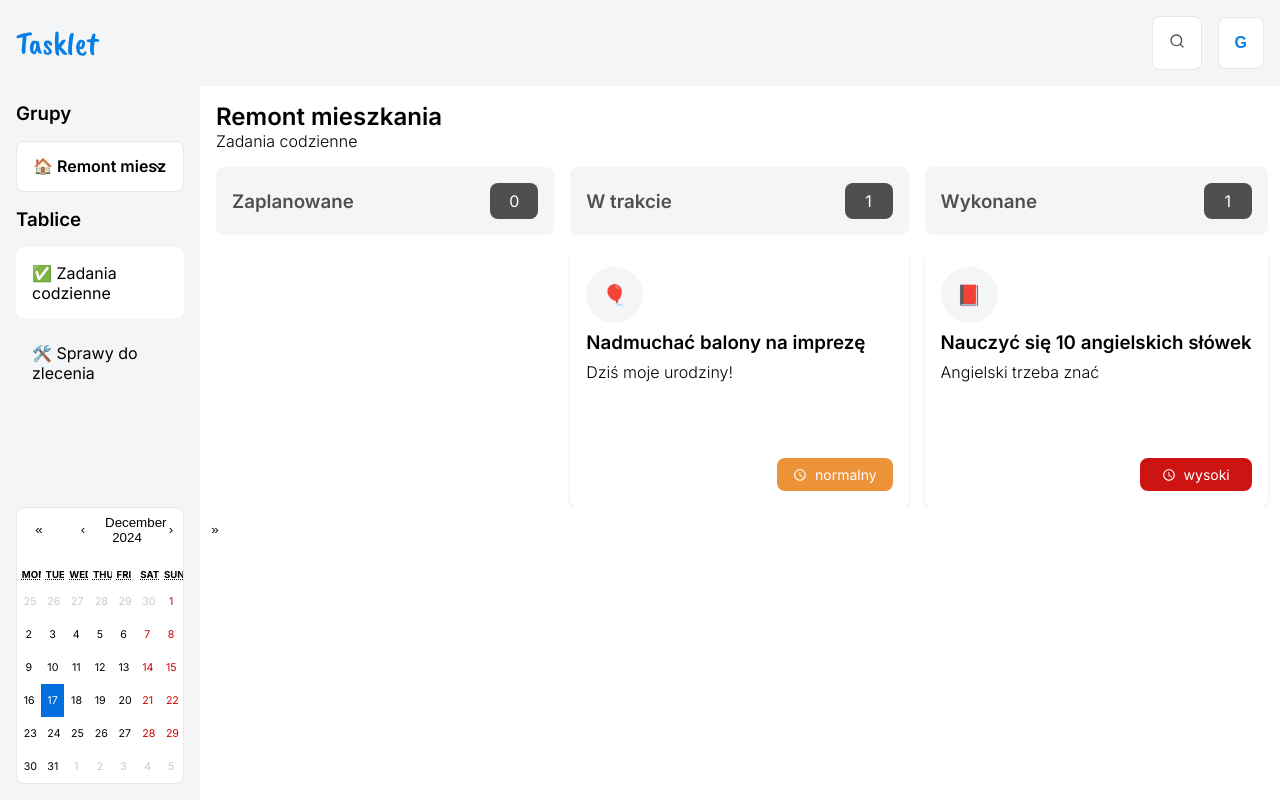
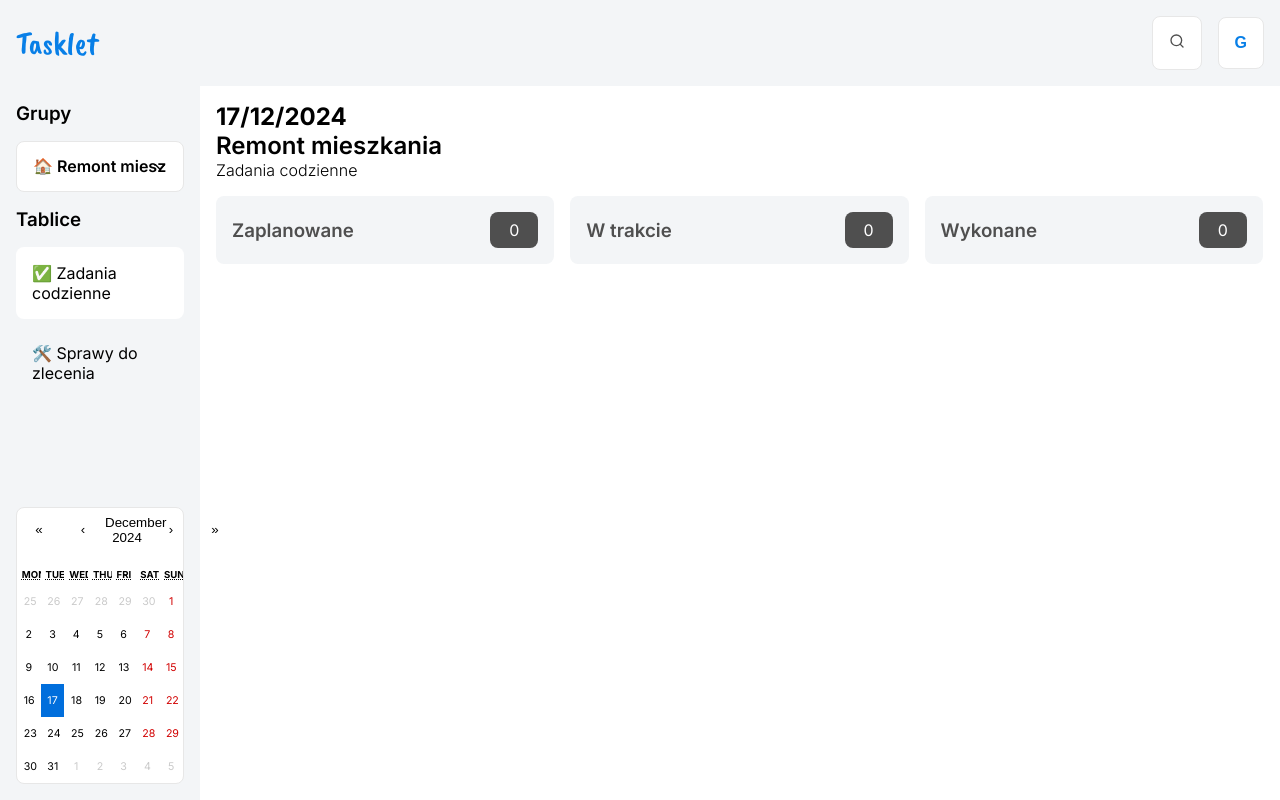
Before and after one commit to Trybuu/tasklet, a React (Vite) app: page / in a window 1280 px wide. Built offline with nearby package versions, Linux system fonts and the light colour scheme.

Commit message:
Calendar works with tasks

```diff
--- a/src/App.tsx
+++ b/src/App.tsx
@@ -3,6 +3,7 @@ import Header from './components/Header/Header'
 import { Sidebar } from './components/Sidebar'
 import { Board } from './components/Board'
 import { useReducer } from 'react'
+import { Value } from 'react-calendar/src/shared/types.js'
 
 const Main = styled.main`
   display: grid;
@@ -17,6 +18,7 @@ export type Action =
   | { type: 'select_group'; payload: string }
   | { type: 'add_group'; payload: Group }
   | { type: 'select_board'; payload: string }
+  | { type: 'select_date'; payload: Value }
 interface Group {
   groupId: string
   groupName: string
@@ -40,7 +42,7 @@ interface Todo {
   icon: string
   status: string
   priority: string
-  createdAt: number
+  createdAt: Value
 }
 
 export type Boards = Board[]
@@ -48,10 +50,12 @@ export type Groups = Group[]
 export type Todos = Todo[]
 
 interface InitialState {
+  date: Value
   groups: Groups
 }
 
 const initialState: InitialState = {
+  date: new Date(),
   groups: [
     {
       groupId: '210239eu',
@@ -72,7 +76,7 @@ const initialState: InitialState = {
               icon: '🎈',
               status: 'in-progress',
               priority: 'normalny',
-              createdAt: new Date().getTime(),
+              createdAt: new Date('Wed Jan 08 2025 00:00:00 GMT+0100'),
             },
             {
               id: 'khsdv87q34ghb',
@@ -81,7 +85,7 @@ const initialState: InitialState = {
               icon: '📕',
               status: 'completed',
               priority: 'wysoki',
-              createdAt: new Date().getTime(),
+              createdAt: new Date('Wed Jan 08 2025 00:00:00 GMT+0100'),
             },
           ],
         },
@@ -98,7 +102,7 @@ const initialState: InitialState = {
               icon: '🚿',
               status: 'planned',
               priority: 'niski',
-              createdAt: new Date().getTime(),
+              createdAt: new Date('Wed Jan 09 2025 00:00:00 GMT+0100'),
             },
             {
               id: 'khsdv87q35464',
@@ -107,7 +111,7 @@ const initialState: InitialState = {
               icon: '🧑‍🍳',
               status: 'in-progress',
               priority: 'wysoki',
-              createdAt: new Date().getTime(),
+              createdAt: new Date('Wed Jan 09 2025 00:00:00 GMT+0100'),
             },
           ],
         },
@@ -132,7 +136,7 @@ const initialState: InitialState = {
               icon: '🎈',
               status: 'planned',
               priority: 'normalny',
-              createdAt: new Date().getTime(),
+              createdAt: new Date('Wed Jan 08 2025 00:00:00 GMT+0100'),
             },
             {
               id: 'khsdfsdf2hb',
@@ -141,7 +145,16 @@ const initialState: InitialState = {
               icon: '📕',
               status: 'completed',
               priority: 'wysoki',
-              createdAt: new Date().getTime(),
+              createdAt: new Date('Wed Jan 09 2025 00:00:00 GMT+0100'),
+            },
+            {
+              id: 'khsdfsdf2hbasf',
+              title: 'Nauczyć się 5 niemieckich słówek',
+              description: 'Nauka niemieckiego',
+              icon: '📕',
+              status: 'completed',
+              priority: 'wysoki',
+              createdAt: new Date('Wed Jan 09 2025 00:00:00 GMT+0100'),
             },
           ],
         },
@@ -182,6 +195,13 @@ function reducer(state: InitialState, action: Action) {
             : group,
         ),
       }
+    case 'select_date':
+      console.log('ZMIANA DATY')
+      console.log(state.date)
+      return {
+        ...state,
+        date: action.payload,
+      }
     default:
       return state
   }
@@ -193,14 +213,48 @@ const App: React.FC = () => {
   const activeGroup = state.groups.filter((group) => group.active === true)
   const activeBoards = activeGroup[0].boards
   const activeBoard = activeBoards?.filter((board) => board?.active === true)
-  const activeTasks = activeBoard[0]?.tasks
+  console.log('!!! ACTIVE BOARD !!!')
+  console.log(activeBoard)
 
-  console.log('😊😊 Active Tasks')
-  console.log(activeTasks)
+  const tasksByDate = activeBoard[0].tasks.reduce(
+    (acc: Record<string, number>, task) => {
+      if (!task || !(task.createdAt instanceof Date)) return acc
+
+      const date = task.createdAt.toISOString().split('T')[0]
+
+      acc[date] = (acc[date] || 0) + 1
+
+      return acc
+    },
+    {},
+  )
+
+  // Wyświetlenie wyniku
+  console.log(tasksByDate)
+
+  // Helper function
+  function isSameDay(date1: Date, date2: Date): boolean {
+    return (
+      date1.getFullYear() === date2.getFullYear() &&
+      date1.getMonth() === date2.getMonth() &&
+      date1.getDate() === date2.getDate()
+    )
+  }
+
+  // Filter tasks based on selected date
+  const activeTasks = activeBoard[0]?.tasks.filter((task) => {
+    if (!task || !task.createdAt || !state.date) return false
+
+    if (task.createdAt instanceof Date) {
+      return isSameDay(new Date(task.createdAt), new Date(state.date as Date))
+    }
+  })
 
   if (!activeGroup || !activeBoard) {
     return <p>Loading...</p>
   }
+
+  console.log('😊 Data: ', state.date)
 
   return (
     <Main>
@@ -209,11 +263,13 @@ const App: React.FC = () => {
         groups={state.groups}
         boards={activeBoards}
         dispatch={dispatch}
+        tasksByDate={tasksByDate}
       />
       <Board
         activeGroupName={activeGroup[0].groupName}
         activeBoardName={activeBoard[0].boardName}
         activeTasks={activeTasks}
+        date={state.date}
       />
     </Main>
   )
--- a/src/components/Board/Board.tsx
+++ b/src/components/Board/Board.tsx
@@ -12,16 +12,22 @@ interface BoardProps {
   activeGroupName: string
   activeBoardName: string
   activeTasks: Todos | undefined
+  date: Date
 }
 
 const Board: React.FC<BoardProps> = ({
   activeGroupName,
   activeBoardName,
   activeTasks,
+  date,
 }) => {
   return (
     <StyledBoard>
-      <BoardInfo activeGroup={activeGroupName} activeBoard={activeBoardName} />
+      <BoardInfo
+        activeGroup={activeGroupName}
+        activeBoard={activeBoardName}
+        date={date}
+      />
       <DndProvider backend={HTML5Backend}>
         <Tasks tasks={activeTasks} />
       </DndProvider>
--- a/src/components/BoardInfo/BoardInfo.tsx
+++ b/src/components/BoardInfo/BoardInfo.tsx
@@ -11,11 +11,19 @@ const StyledActiveBoardTitle = styled.p`
 interface BoardInfoProps {
   activeGroup: string
   activeBoard: string
+  date: Date
 }
 
-const BoardInfo: React.FC<BoardInfoProps> = ({ activeGroup, activeBoard }) => {
+const BoardInfo: React.FC<BoardInfoProps> = ({
+  activeGroup,
+  activeBoard,
+  date,
+}) => {
   return (
     <StyledBoardInfo>
+      <h1>
+        {date.getDate()}/{date.getMonth() + 1}/{date.getFullYear()}
+      </h1>
       <h2>{activeGroup}</h2>
       <StyledActiveBoardTitle>{activeBoard}</StyledActiveBoardTitle>
     </StyledBoardInfo>
--- a/src/components/MainCalendar/MainCalendar.css
+++ b/src/components/MainCalendar/MainCalendar.css
@@ -149,6 +149,10 @@
   background: #1087ff;
 }
 
+.react-calendar__tasks-number {
+  font-weight: bolder;
+}
+
 .react-calendar--selectRange .react-calendar__tile--hover {
   background-color: #e6e6e6;
 }
--- a/src/components/MainCalendar/MainCalendar.tsx
+++ b/src/components/MainCalendar/MainCalendar.tsx
@@ -1,19 +1,45 @@
 import { useState } from 'react'
 import Calendar from 'react-calendar'
-import { Value } from 'react-calendar/src/shared/types.js'
+import { Value, View } from 'react-calendar/src/shared/types.js'
 import './MainCalendar.css'
 import styled from 'styled-components'
+import { Action } from '../../App'
 
 const StyledCalendar = styled(Calendar)`
   margin-top: auto;
 `
 
-export const MainCalendar: React.FC = () => {
+interface MainCalendarProps {
+  dispatch: React.Dispatch<Action>
+  tasksByDate: Record<string, number>
+}
+
+export const MainCalendar: React.FC<MainCalendarProps> = ({
+  dispatch,
+  tasksByDate,
+}) => {
   const [value, setValue] = useState<Value>(new Date())
 
   const handleOnChange = (newValue: Value) => {
+    console.log('CHANGE DATE ')
     console.log(newValue)
     setValue(newValue)
+    dispatch({ type: 'select_date', payload: newValue })
+  }
+
+  console.log('MAPA ✅')
+  console.log(tasksByDate)
+
+  const showTasksCount = ({ date, view }: { date: Date; view: View }) => {
+    if (view === 'month') {
+      const dateString = date.toISOString().split('T')[0]
+      const taskCount = tasksByDate[dateString] || 0
+      return taskCount > 0 ? (
+        <sup className="react-calendar__tasks-number">{taskCount}</sup>
+      ) : null
+    }
+
+    return null
   }
 
   return (
@@ -22,6 +48,7 @@ export const MainCalendar: React.FC = () => {
       value={value}
       maxDetail="month"
       minDetail="year"
+      tileContent={showTasksCount}
     />
   )
 }
--- a/src/components/Sidebar/Sidebar.tsx
+++ b/src/components/Sidebar/Sidebar.tsx
@@ -17,14 +17,20 @@ interface SidebarProps {
   groups: Groups
   boards: Boards
   dispatch: React.Dispatch<Action>
+  tasksByDate: Record<string, number>
 }
 
-const Sidebar: React.FC<SidebarProps> = ({ groups, boards, dispatch }) => {
+const Sidebar: React.FC<SidebarProps> = ({
+  groups,
+  boards,
+  dispatch,
+  tasksByDate,
+}) => {
   return (
     <StyledSidebar>
       <SelectGroup groups={groups} dispatch={dispatch} />
       <SelectBoard boards={boards} dispatch={dispatch} />
-      <MainCalendar />
+      <MainCalendar dispatch={dispatch} tasksByDate={tasksByDate} />
     </StyledSidebar>
   )
 }
```
Also changed, not shown: src/utils/isSameDay.ts (added).
